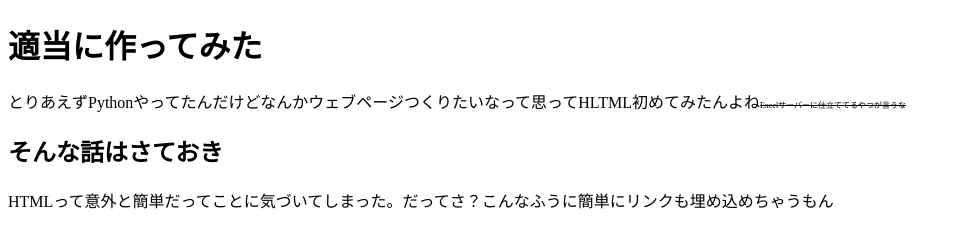
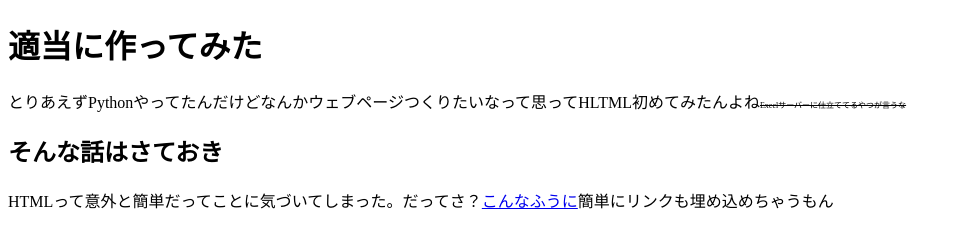
Before and after one commit to shidakengo2011amagoro/shidaken, a plain HTML site: page index.html in a window 1280 px wide. Shown: the whole page, without its empty margins (0-961 px from the left). Drawn offline with Linux system fonts and the light colour scheme.

Commit message:
index.html

```diff
--- a/index.html
+++ b/index.html
@@ -8,6 +8,6 @@
 <h1>適当に作ってみた</h1>
   <p>とりあえずPythonやってたんだけどなんかウェブページつくりたいなって思ってHLTML初めてみたんよね<s style="font-size:8px;">Excelサーバーに仕立ててるやつが言うな</s></p>
   <h2>そんな話はさておき</h2>
-  <p>HTMLって意外と簡単だってことに気づいてしまった。だってさ？<a herf="https://scratch.mit.edu">こんなふうに</a>簡単にリンクも埋め込めちゃうもん</p>
+  <p>HTMLって意外と簡単だってことに気づいてしまった。だってさ？<a href="https://scratch.mit.edu">こんなふうに</a>簡単にリンクも埋め込めちゃうもん</p>
 </body>
 </html>
```
